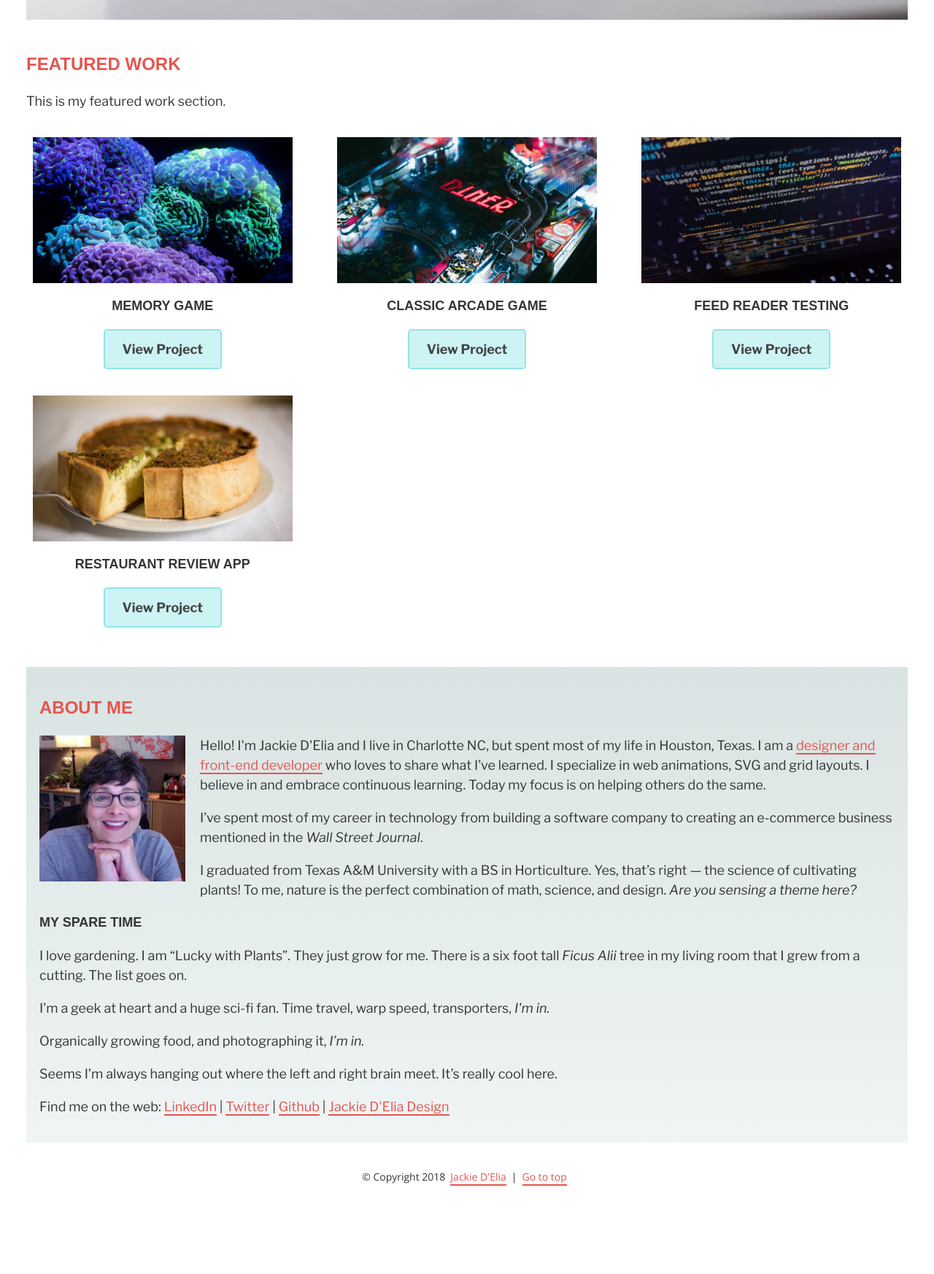
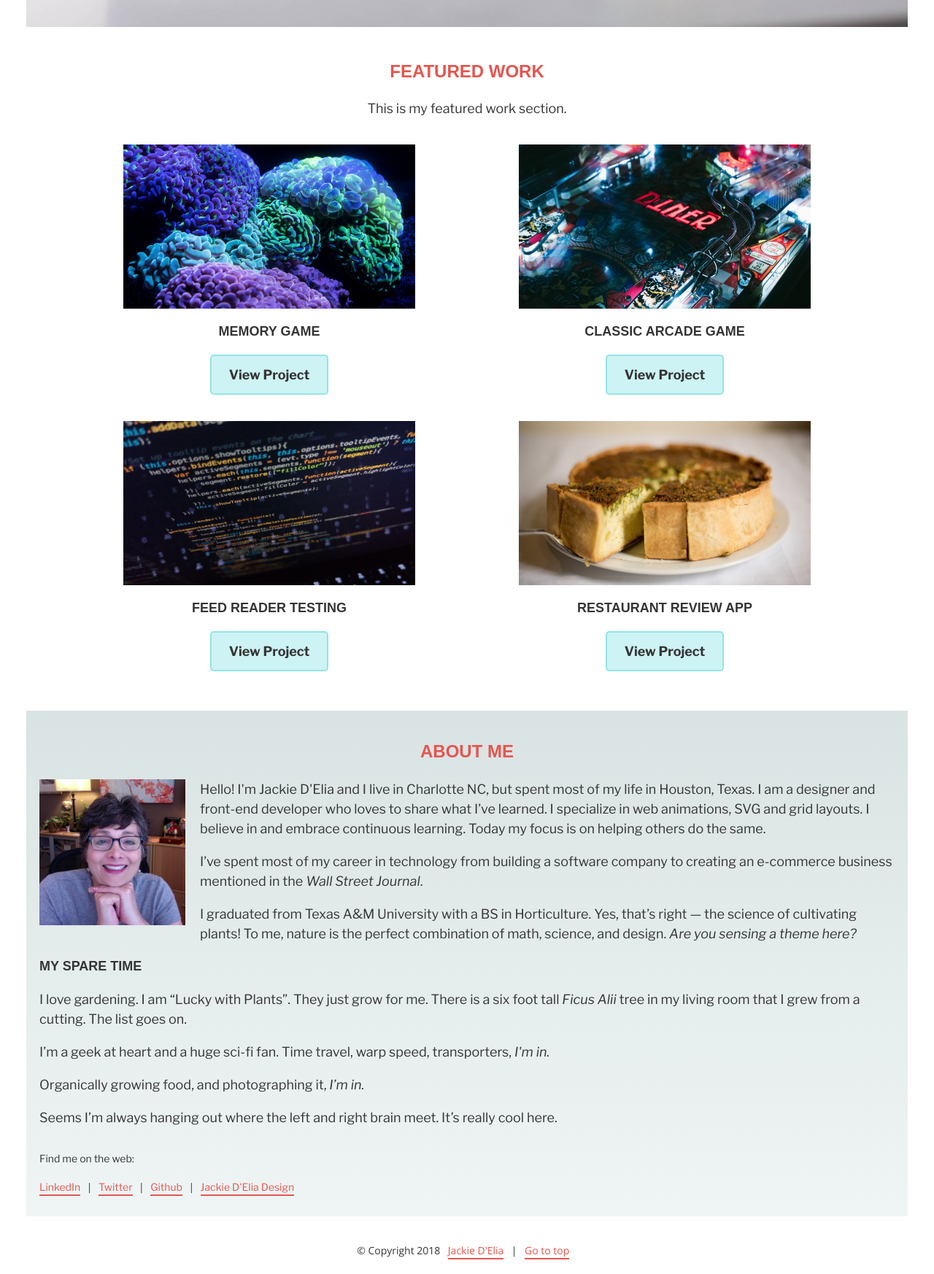
Before and after one commit to jdelia/udacity-portfolio-project, a website: page index.html in a window 1280 px wide. Shown: the part 960-2706 px from the top of the page at 73% size. Before the commit the page ends 2605 px from the top, so only its background shows below. Drawn offline with nearby package versions, Linux system fonts and the light colour scheme; some packages are replaced by stand-ins of ours; a script that the page names is missing.

Commit message:
Image commits for srcset. HTML tweaks.

```diff
--- a/css/main.css
+++ b/css/main.css
@@ -43,11 +43,6 @@ a:active {
 
 a:focus {
   outline: thin dotted #888;
-}
-
-a:hover,
-a:active {
-  outline: 0;
 }
 
 /* Elements */
@@ -102,19 +97,15 @@ h3 {
 .site-header {
   display: flex;
   flex-flow: row wrap;
-  justify-content: space-between;
+  justify-content: center;
   align-items: center;
   padding-bottom: 0.5em;
   border-bottom: 2px solid var(--accent-color);
 }
 
 .site-header .logo {
-  width: auto;
+  width: 100%;
   height: 80px;
-
-  /* animation-duration: 1s;
-  animation-delay: 0.5s;
-  animation-iteration-count: 1; */
 }
 
 .site-header h1 {
@@ -126,7 +117,7 @@ h3 {
 }
 
 .title-area {
-  text-align: right;
+  text-align: center;
 }
 
 .title-area p {
@@ -144,23 +135,24 @@ h3 {
 /* Navigation */
 .main-nav {
   display: flex;
-  justify-content: flex-end;
+  justify-content: center;
   align-items: center;
   width: 100%;
-  height: 30px;
+  height: 40px;
   margin: 0.5em auto;
   font-family: "Open Sans", sans-serif;
 }
 
 .main-nav ul {
   display: flex;
-  justify-content: flex-end;
+  justify-content: center;
   margin: 0;
+  padding: 0;
   list-style: none;
 }
 
 .main-nav li {
-  margin: 8px 0 8px 20px;
+  margin: 0 20px;
 }
 
 .main-nav a {
@@ -210,6 +202,10 @@ h3 {
   margin: 2em auto;
 }
 
+.section-header {
+  text-align: center;
+}
+
 .featured {
   display: flex;
   flex-flow: row wrap;
@@ -220,15 +216,9 @@ h3 {
   text-align: center;
 }
 
-@media screen and (min-width: 800px) {
-  .featured {
-    justify-content: space-between;
-  }
-}
-
 .featured-item {
   display: flex;
-  flex-basis: 23%;
+  flex-basis: 400px;
   flex-flow: column nowrap;
   justify-content: flex-start;
   align-items: center;
@@ -236,12 +226,13 @@ h3 {
 }
 
 .featured-item img {
-  width: auto;
-  height: 200px;
+  width: 400px;
+  height: auto;
 }
 
 .featured-item .button {
   margin-top: auto;
+  color: var(--main-color);
 }
 
 /* About me section */
@@ -266,13 +257,21 @@ h3 {
   padding: 0;
 }
 
-@media screen and (min-width: 600px) {
-  .about-me img {
-    float: left;
-    width: 200px;
-    height: auto;
-    padding: 0 20px 20px 0;
-  }
+.about-me .web-links {
+  display: flex;
+  flex-flow: row wrap;
+  justify-content: space-evenly;
+  align-items: center;
+  font-size: 1.4rem;
+}
+
+.about-me .web-links p {
+  width: 100%;
+  margin-bottom: 0.5em;
+}
+
+.about-me .web-links a {
+  margin: 0.75em;
 }
 
 /* Site footer */
@@ -288,5 +287,57 @@ h3 {
 }
 
 .colophon a {
-  margin: 0 0.5em;
+  margin: 0 0.75em;
 }
+
+/* Media queries */
+
+@media screen and (min-width: 600px) {
+  .site-header {
+    justify-content: space-between;
+  }
+
+  .site-header .logo {
+    width: auto;
+  }
+
+  .title-area {
+    text-align: right;
+  }
+
+  .manu-nav ul,
+  .main-nav {
+    justify-content: flex-end;
+  }
+
+  .main-nav li {
+    margin: 8px 0 8px 20px;
+  }
+
+  .about-me img {
+    float: left;
+    width: 200px;
+    height: auto;
+    padding: 0 20px 20px 0;
+  }
+
+  .about-me .web-links {
+    justify-content: flex-start;
+  }
+
+  .about-me .web-links a:first-of-type {
+    margin-left: 0;
+  }
+}
+
+@media screen and (min-width: 800px) {
+  .featured {
+    justify-content: space-evenly;
+  }
+}
+
+@media screen and (min-width: 1400px) {
+  .featured {
+    justify-content: space-between;
+  }
+}
--- a/index.html
+++ b/index.html
@@ -4,7 +4,8 @@
 <head>
 	<meta charset="utf-8" />
 	<title>Jackie D'Elia's Portfolio Site</title>
-	<meta name="description" content="" />
+	<meta name="description" content="Udacity Project Portfolio for Jackie D'Elia" />
+	<html lang="en">
 	<link rel="preconnect" href="https://fonts.gstatic.com/" crossorigin />
 	<meta name="viewport" content="width=device-width, initial-scale=1" />
 	<link href="https://fonts.googleapis.com/css?family=Open+Sans:300,400,700" rel="stylesheet" />
@@ -40,26 +41,26 @@
 			<section id="featured" class="featured-work">
 				<header class="section-header">
 					<h2>Featured Work</h2>
+					<p>This is my featured work section.</p>
 				</header>
-				<p>This is my featured work section.</p>
 				<div class="featured">
 					<div class="featured-item">
-						<img src="images/memory-800.jpg" alt="Memory Game" />
+						<img src="images/memory-800.jpg" alt="Memory Game" srcset="images/memory-400.jpg 400w, images/memory-800.jpg 800w" sizes="(min-width:800px) 400px, (min-width:400px) 400px, 100vw" />
 						<h3>Memory Game</h3>
 						<a class="button" href="#featured">View Project</a>
 					</div>
 					<div class="featured-item">
-						<img src="images/arcade-800.jpg" alt="Arcade Game" />
+						<img src="images/arcade-800.jpg" alt="Arcade Game" srcset="images/arcade-400.jpg 400w, images/arcade-800.jpg 800w" sizes="(min-width:800px) 400px, (min-width:400px) 400px, 100vw" />
 						<h3>Classic Arcade Game</h3>
 						<a class="button" href="#featured">View Project</a>
 					</div>
 					<div class="featured-item">
-						<img src="images/testing-800.jpg" alt="Feed Testing" />
+						<img src="images/testing-800.jpg" alt="Feed Testing" srcset="images/testing-400.jpg 400w, images/testing-800.jpg 800w" sizes="(min-width:800px) 400px, (min-width:400px) 400px, 100vw" />
 						<h3>Feed Reader Testing</h3>
 						<a class="button" href="#featured">View Project</a>
 					</div>
 					<div class="featured-item">
-						<img src="images/reviews-800.jpg" alt="Restaurant Review App" />
+						<img src="images/reviews-800.jpg" alt="Restaurant Review App" srcset="images/reviews-400.jpg 400w, images/reviews-800.jpg 800w" sizes="(min-width:800px) 400px, (min-width:400px) 400px, 100vw" />
 						<h3>Restaurant Review App</h3>
 						<a class="button" href="#featured">View Project</a>
 					</div>
@@ -75,7 +76,7 @@
 					<img src="images/jackie-delia-400.jpg" alt="Jackie D'Elia" srcset="images/jackie-delia-200.jpg 200w,
 					images/jackie-delia-400.jpg 400w" sizes="(min-width:400px) 400px,(min-width:200px) 200px, 100vw" />
 
-					<p>Hello! I'm Jackie D'Elia and I live in Charlotte NC, but spent most of my life in Houston, Texas. I am a <a href="https://jackiedelia.com">designer and front-end developer</a> who loves to share what I’ve learned. I specialize in web animations, SVG and grid layouts. I believe in and embrace continuous learning. Today my focus is on helping others do the same. </p>
+					<p>Hello! I'm Jackie D'Elia and I live in Charlotte NC, but spent most of my life in Houston, Texas. I am a designer and front-end developer who loves to share what I’ve learned. I specialize in web animations, SVG and grid layouts. I believe in and embrace continuous learning. Today my focus is on helping others do the same. </p>
 					<p>I’ve spent most of my career in technology from building a software company to creating an e-commerce business mentioned in the <em>Wall Street Journal</em>.</p>
 					<p>I graduated from Texas A&amp;M University with a BS in Horticulture. Yes, that’s right — the science of cultivating plants! To me, nature is the perfect combination of math, science, and design. <em>Are you sensing a theme here?</em></p>
 					<h3>My spare time</h3>
@@ -83,7 +84,10 @@
 					<p>I’m a geek at heart and a huge sci-fi fan. Time travel, warp speed, transporters, <em>I'm in.</em> </p>
 					<p>Organically growing food, and photographing it, <em>I’m in.</em> </p>
 					<p>Seems I’m always hanging out where the left and right brain meet. It’s really cool here.</p>
-					<p>Find me on the web: <a href="https://www.linkedin.com/in/jdelia">LinkedIn</a> | <a href="https://twitter.com/jdelia">Twitter</a> | <a href="https://github.com/jdelia">Github</a> | <a href="https://jackiedelia.com/">Jackie D'Elia Design</a></p>
+					<div class="web-links">
+						<p>Find me on the web:</p>
+						<a href="https://www.linkedin.com/in/jdelia">LinkedIn</a> | <a href="https://twitter.com/jdelia">Twitter</a> | <a href="https://github.com/jdelia">Github</a> | <a href="https://jackiedelia.com/">Jackie D'Elia Design</a>
+					</div>
 
 				</div>
 
```
